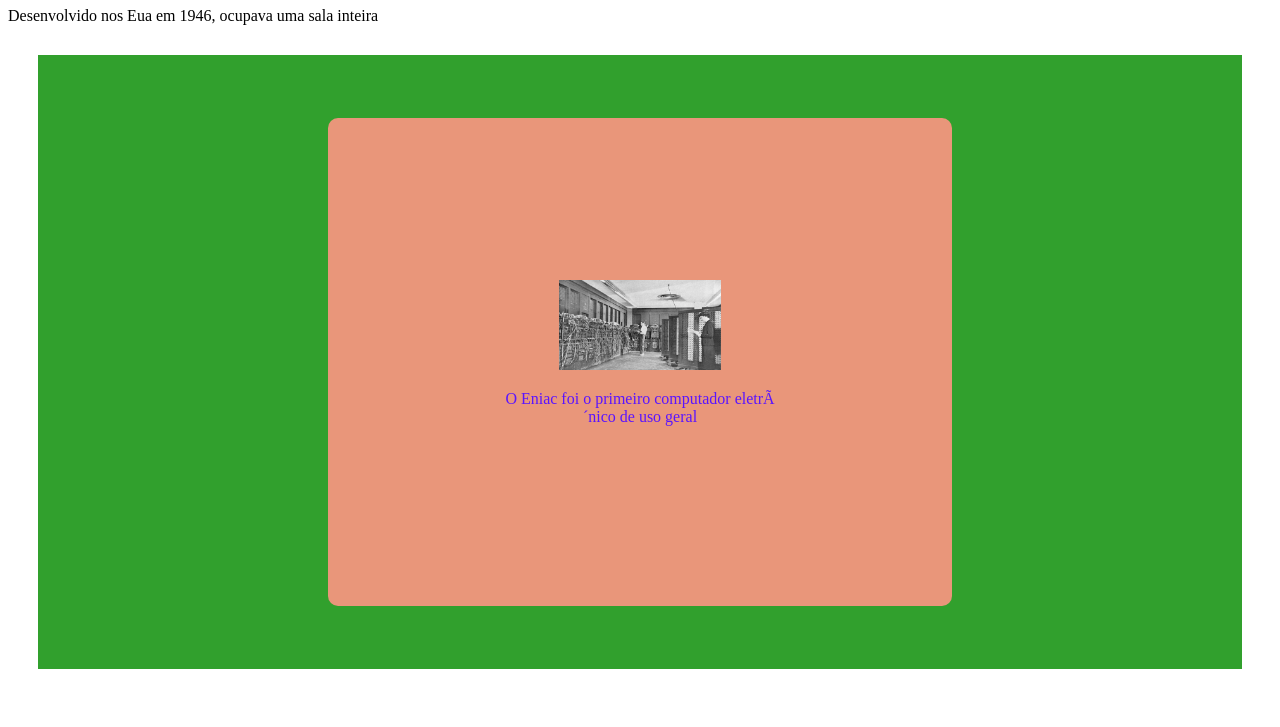
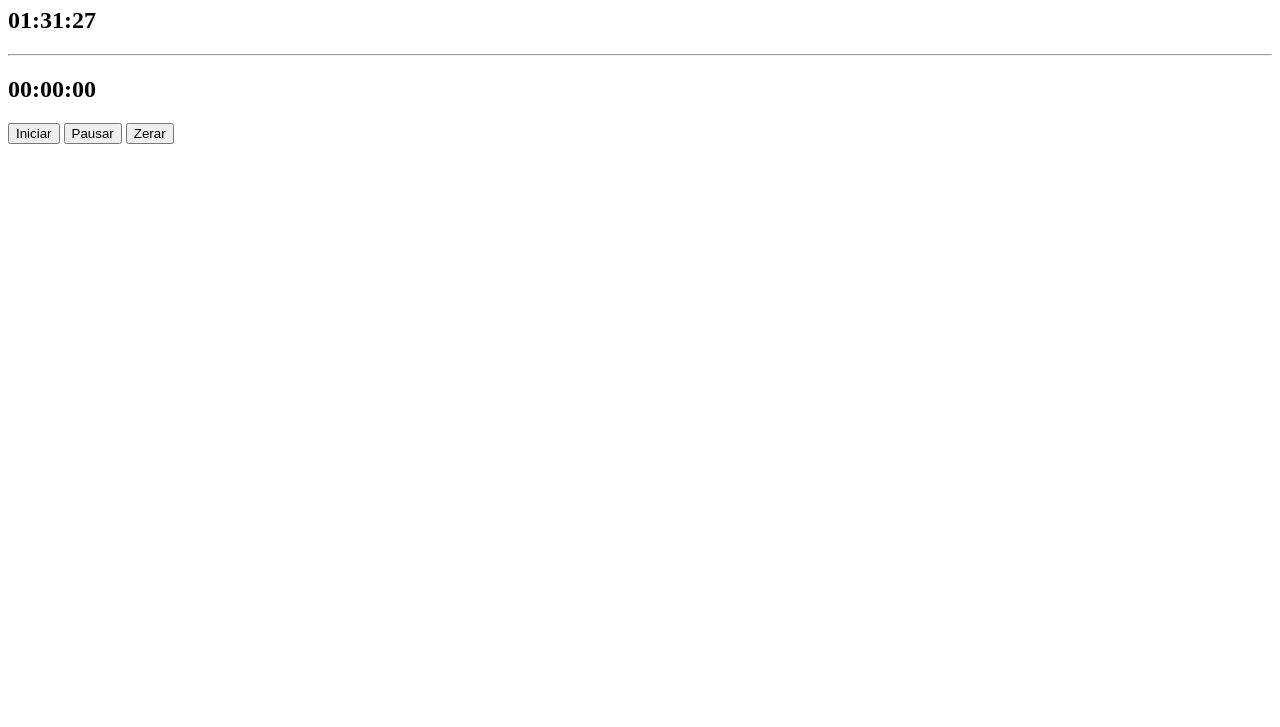
Before and after one commit to Cavalari7/web-3004, a plain HTML site: page index.html in a window 1280 px wide. Shown: the part 73-800 px from the top of the page. Drawn offline with Linux system fonts and the light colour scheme.

Commit message:
Add files via upload

```diff
--- a/index.html
+++ b/index.html
@@ -1,19 +1,69 @@
 <!DOCTYPE html>
-<html lang="pt-br">
-    <head>
-        <meta charset="UFT_8"> <!-- tags meta configurar e passar parametros-->
-        <!--aqui nesta tag charsetestou usando o map "map utf8" que contem por exemplo caracteres especiais como ç-->
-        <title>Conhecendo o Eniac</title>
-        <!--vamos linkar o css externo-->
-        <link rel="stylesheet" href="estilo.css"/>
+<html lang="pt">
+<head>
+    <meta charset="UTF-8">
+    <meta name="viewport" content="width=device-width, initial-scale=1.0">
+    <title>Controle de Tempo</title>
+    <link rel="preconnect" href="https://fonts.googleapis.com">
+    <link rel="preconnect" href="https://fonts.gstatic.com" crossorigin>
+    <link href="https://fonts.googleapis.com/css2?family=Orbitron:wght@400..900&display=swap" rel="stylesheet">
+    <link rel="stylesheet" href="css.css">
+</head>
+<body>
+    <h1>HORÁRIO</h1>
+    <h2 id="relogio"></h2>
+    <script>
+        function atualizarRelogio(){
+            const agora = new Date();
+            const horas = agora.getHours().toString().padStart(2, '0'); //1:5:30 01:05:30//
+            const minutos = agora.getMinutes().toString().padStart(2, '0');
+            const segundos = agora.getSeconds().toString().padStart(2, '0');
 
-    </head>
-    <body>
-        <h1>Conhecendo o Eniac</h1>
-        <p>Desenvolvido nos Eua em 1946, ocupava uma sala inteira</p>
-        <div id="container">
-           <div class="caixa">
-            <img src="Eniac.png">
-               <p>O Eniac foi o primeiro computador eletrônico de uso geral</p>
-    </body>
+            document.getElementById("relogio").innerText = `${horas}:${minutos}:${segundos}`;
+        }
+        atualizarRelogio();
+        setInterval(atualizarRelogio, 1000);
+    </script>
+    <hr>
+    <h2 id="cronometro">00:00:00</h2>
+    <div>
+        <button onclick="iniciar()" id="btIniciar">Iniciar</button>
+        <button onclick="pausar()" id="btPausar">Pausar</button>
+        <button onclick="zerar()" id="btZerar">Zerar</button>
+    </div>
+    <script>
+        let segundos = 0;
+        let intervalo;
+
+        function formatarTime(segundos){
+            const h = String(Math.floor(segundos/3600)).padStart(2, '0');
+            const m = String(Math.floor((segundos % 3600)/60)).padStart(2, '0');
+            const s = String(segundos % 60).padStart(2, '0'); return `${h}:${m}:${s}`;
+        }
+
+        function atualizarCronometro(){
+            document.getElementById("cronometro").innerText = formatarTime(segundos);
+        }
+        function iniciar(){
+            if(!intervalo){
+                intervalo = setInterval(() => {
+                    segundos++;
+                    atualizarCronometro();
+                }, 1000);
+            }
+        }
+        function pausar(){
+            if(intervalo){
+                clearInterval(intervalo);
+                intervalo = null;
+            }
+        }
+        function zerar(){
+            pausar();
+            segundos = 0;
+            atualizarCronometro();
+       }
+    </script>
+
+</body>
 </html>
```
